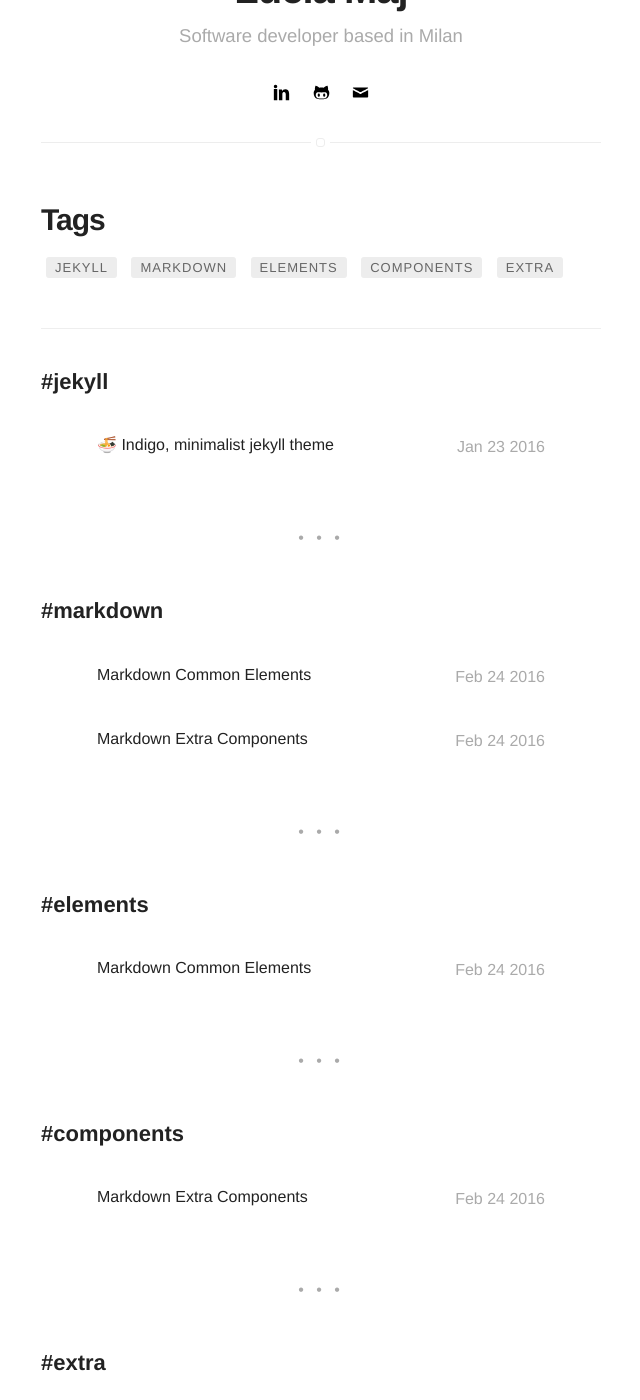
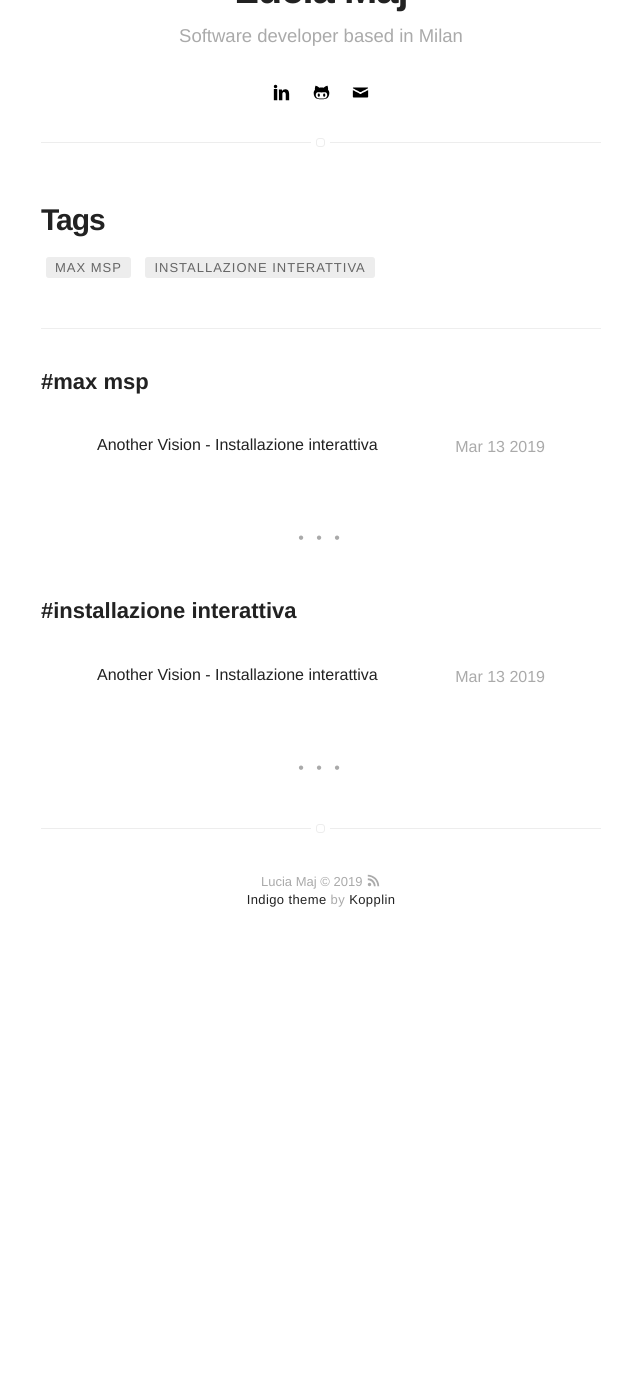
Before and after one commit to luciamaj/luciamaj-github.io, a Jekyll site: the page built from tags.html, in a window 1280 px wide and 1400 px high, scrolled down 312 px. Shown: the whole window, without its empty margins (319-959 px from the left). Built offline with Jekyll 4.4.1, drawn with Linux system fonts in a browser that asks for light colours; emoji names are drawn with the system emoji font; after the commit the page ends 1283 px from its top, so only the background shows below that; some of the changed text lies outside the part shown.

Commit message:
Another vision title

```diff
--- a/_config.yml
+++ b/_config.yml
@@ -54,7 +54,7 @@ github: lucia-maj
 email: majlucia@gmail.com
 
 authors:
-    johndoe:
+    luciamaj:
         name: Lucia Maj
         bio: A Man who travels the world eating noodles
         external-image: false
--- a/_posts/2015-02-24-markdown-extra-components.markdown
+++ /dev/null
@@ -1,196 +0,0 @@
----
-title: "Markdown Extra Components"
-layout: post
-date: 2016-02-24 22:48
-image: /assets/images/markdown.jpg
-headerImage: false
-tag:
-- markdown
-- components
-- extra
-category: blog
-author: jamesfoster
-description: Markdown summary with different options
----
-
-## Summary:
-
-You can pick as item to see how to apply in markdown.
-
-#### Especial Elements
-- [Evidence](#evidence)
-- [Side-by-Side](#side-by-side)
-- [Star](#star)
-- [Especial Breaker](#especial-breaker)
-- [Spoiler](#spoiler)
-
-#### External Elements
-- [Gist](#gist)
-- [Codepen](#codepen)
-- [Slideshare](#slideshare)
-- [Videos](#videos)
-
----
-
-## Evidence
-
-You can try the evidence!
-
-<span class="evidence">Paragraphs can be written like so. A paragraph is the basic block of Markdown. A paragraph is what text will turn into when there is no reason it should become anything else.</span>
-
-{% highlight html %}
-<span class="evidence">Paragraphs can be written like so. A paragraph is the basic block of Markdown. A paragraph is what text will turn into when there is no reason it should become anything else.</span>
-{% endhighlight %}
-
----
-
-## Side-by-side
-
-Like the [Medium](https://medium.com/) component.
-
-**Image** on the left and **Text** on the right:
-
-{% highlight html %}
-<div class="side-by-side">
-    <div class="toleft">
-        <img class="image" src="{{ site.url }}/{{ site.picture }}" alt="Alt Text">
-        <figcaption class="caption">Photo by John Doe</figcaption>
-    </div>
-
-    <div class="toright">
-        <p>Lorem ipsum dolor sit amet, consectetur adipisicing elit, sed do eiusmod tempor incididunt ut labore et dolore magna aliqua. Ut enim ad minim veniam, quis nostrud exercitation ullamco laboris nisi ut aliquip ex ea commodo consequat. Duis aute irure dolor in reprehenderit in voluptate velit esse cillum dolore eu fugiat nulla pariatur. Excepteur sint occaecat cupidatat non proident, sunt in culpa qui officia deserunt mollit anim id est laborum.</p>
-    </div>
-</div>
-{% endhighlight %}
-
-<div class="side-by-side">
-    <div class="toleft">
-        <img class="image" src="{{ site.url }}/{{ site.picture }}" alt="Alt Text">
-        <figcaption class="caption">Photo by John Doe</figcaption>
-    </div>
-
-    <div class="toright">
-        <p>Lorem ipsum dolor sit amet, consectetur adipisicing elit, sed do eiusmod tempor incididunt ut labore et dolore magna aliqua. Ut enim ad minim veniam, quis nostrud exercitation ullamco laboris nisi ut aliquip ex ea commodo consequat. Duis aute irure dolor in reprehenderit in voluptate velit esse cillum dolore eu fugiat nulla pariatur. Excepteur sint occaecat cupidatat non proident, sunt in culpa qui officia deserunt mollit anim id est laborum.</p>
-    </div>
-</div>
-
-**Text** on the left and **Image** on the right:
-
-{% highlight html %}
-<div class="side-by-side">
-    <div class="toleft">
-        <p>Lorem ipsum dolor sit amet, consectetur adipisicing elit, sed do eiusmod tempor incididunt ut labore et dolore magna aliqua. Ut enim ad minim veniam, quis nostrud exercitation ullamco laboris nisi ut aliquip ex ea commodo consequat. Duis aute irure dolor in reprehenderit in voluptate velit esse cillum dolore eu fugiat nulla pariatur. Excepteur sint occaecat cupidatat non proident, sunt in culpa qui officia deserunt mollit anim id est laborum.</p>
-    </div>
-
-    <div class="toright">
-        <img class="image" src="{{ site.url }}/{{ site.picture }}" alt="Alt Text">
-        <figcaption class="caption">Photo by John Doe</figcaption>
-    </div>
-</div>
-{% endhighlight %}
-
-<div class="side-by-side">
-    <div class="toleft">
-        <p>Lorem ipsum dolor sit amet, consectetur adipisicing elit, sed do eiusmod tempor incididunt ut labore et dolore magna aliqua. Ut enim ad minim veniam, quis nostrud exercitation ullamco laboris nisi ut aliquip ex ea commodo consequat. Duis aute irure dolor in reprehenderit in voluptate velit esse cillum dolore eu fugiat nulla pariatur. Excepteur sint occaecat cupidatat non proident, sunt in culpa qui officia deserunt mollit anim id est laborum.</p>
-    </div>
-
-    <div class="toright">
-        <img class="image" src="{{ site.url }}/{{ site.picture }}" alt="Alt Text">
-        <figcaption class="caption">Photo by John Doe</figcaption>
-    </div>
-</div>
-
----
-
-## Star
-
-You can give evidence to a post. Just add the tag to the markdown file.
-
-{% highlight raw %}
-star: true
-{% endhighlight %}
-
----
-
-## Especial Breaker
-
-You can add a especial *hr* to your text.
-
-{% highlight html %}
-<div class="breaker"></div>
-{% endhighlight %}
-
-<div class="breaker"></div>
-
----
-
-## Spoiler
-
-You can add an especial hidden content that appears on hover.
-
-{% highlight html %}
-<div class="spoiler"><p>your content</p></div>
-{% endhighlight %}
-
-<div class="spoiler"><p>Lorem ipsum dolor sit amet, consectetur adipisicing elit, sed do eiusmod tempor incididunt ut labore et dolore magna aliqua. Ut enim ad minim veniam, quis nostrud exercitation ullamco laboris nisi ut aliquip ex ea commodo consequat. Duis aute irure dolor in reprehenderit in voluptate velit esse cillum dolore eu fugiat nulla pariatur. Excepteur sint occaecat cupidatat non proident, sunt in culpa qui officia deserunt mollit anim id est laborum.</p></div>
-
----
-
-## Gist
-
-You can add Gists from github.
-
-{% highlight raw %}
-{ % gist sergiokopplin/91ff4220480727b47224245ee2e9c291 % }
-{% endhighlight %}
-
-{% gist sergiokopplin/91ff4220480727b47224245ee2e9c291 %}
-
----
-
-## Codepen
-
-You can add Pens from Codepen.
-
-{% highlight html %}
-<p data-height="268" data-theme-id="0" data-slug-hash="gfdDu" data-default-tab="result" data-user="chriscoyier" class='codepen'>
-    See the Pen <a href='http://codepen.io/chriscoyier/pen/gfdDu/'>Crappy Recreation of the Book Cover of *The Flame Alphabet*</a> by Chris Coyier (<a href='http://codepen.io/chriscoyier'>@chriscoyier</a>) on <a href='http://codepen.io'>CodePen</a>.
-</p>
-<script async src="//assets.codepen.io/assets/embed/ei.js"></script>
-{% endhighlight %}
-
-<p data-height="268" data-theme-id="0" data-slug-hash="gfdDu" data-default-tab="result" data-user="chriscoyier" class='codepen'>See the Pen <a href='http://codepen.io/chriscoyier/pen/gfdDu/'>Crappy Recreation of the Book Cover of *The Flame Alphabet*</a> by Chris Coyier (<a href='http://codepen.io/chriscoyier'>@chriscoyier</a>) on <a href='http://codepen.io'>CodePen</a>.</p>
-<script async src="//assets.codepen.io/assets/embed/ei.js"></script>
-
----
-
-## Slideshare
-
-Add your presentations here!
-
-{% highlight html %}
-<iframe src="//www.slideshare.net/slideshow/embed_code/key/hqDhSJoWkrHe7l" width="560" height="310" frameborder="0" marginwidth="0" marginheight="0" scrolling="no" style="border:1px solid #CCC; border-width:1px; margin-bottom:5px; max-width: 100%;" allowfullscreen> </iframe>
-{% endhighlight %}
-
-<iframe src="//www.slideshare.net/slideshow/embed_code/key/hqDhSJoWkrHe7l" width="560" height="310" frameborder="0" marginwidth="0" marginheight="0" scrolling="no" style="border:1px solid #CCC; border-width:1px; margin-bottom:5px; max-width: 100%;" allowfullscreen> </iframe>
-
----
-
-## Videos
-
-Do you want some videos? Youtube, Vimeo or Vevo? Copy the embed code and paste on your post!
-
-**Example**
-
-{% highlight html %}
-<iframe width="560" height="310" src="https://www.youtube.com/embed/r7XhWUDj-Ts" frameborder="0" allowfullscreen></iframe>
-{% endhighlight %}
-
-<iframe width="560" height="310" src="https://www.youtube.com/embed/r7XhWUDj-Ts" frameborder="0" allowfullscreen></iframe>
-
-[1]: http://daringfireball.net/projects/markdown/
-[2]: http://www.fileformat.info/info/unicode/char/2163/index.htm
-[3]: http://www.markitdown.net/
-[4]: http://daringfireball.net/projects/markdown/basics
-[5]: http://daringfireball.net/projects/markdown/syntax
-[6]: http://kune.fr/wp-content/uploads/2013/10/ghost-blog.jpg
--- a/_posts/2016-01-23-indigo-jekyll-theme.markdown
+++ b/_posts/2016-01-23-another-vision.markdown
@@ -1,15 +1,15 @@
 ---
-title: ":ramen: Indigo, minimalist jekyll theme"
+title: "Another Vision - Installazione interattiva"
 layout: post
-date: 2016-01-23 22:10
-tag: jekyll
+date: 2019-03-13 22:10
+tag: [max msp, installazione interattiva]
 image: https://koppl.in/indigo/assets/images/jekyll-logo-light-solid.png
-headerImage: true
+headerImage: false
 projects: true
 hidden: true # don't count this post in blog pagination
-description: "This is a simple and minimalist template for Jekyll for those who likes to eat noodles."
+description: "Un'installazione interattiva realizzata l'ultimo anno allo IED"
 category: project
-author: johndoe
+author: luciamaj
 externalLink: false
 ---
 
--- a/_posts/2016-02-24-markdown-common-elements.markdown
+++ /dev/null
@@ -1,204 +0,0 @@
----
-title: "Markdown Common Elements"
-layout: post
-date: 2016-02-24 22:44
-image: /assets/images/markdown.jpg
-headerImage: false
-tag:
-- markdown
-- elements
-star: true
-category: blog
-author: johndoe
-description: Markdown summary with different options
----
-
-## Basic formatting
-
-This note **demonstrates** some of what [Markdown][1] is *capable of doing*.
-
-And that's how to do it.
-
-{% highlight html %}
-This note **demonstrates** some of what [Markdown][some/link] is *capable of doing*.
-{% endhighlight %}
-
----
-
-## Headings
-
-There are six levels of headings. They correspond with the six levels of HTML headings. You've probably noticed them already in the page. Each level down uses one more hash character. But we are using just 4 of them.
-
-# Headings can be small
-
-## Headings can be small
-
-### Headings can be small
-
-#### Headings can be small
-
-{% highlight raw %}
-# Heading
-## Heading
-### Heading
-#### Heading
-{% endhighlight %}
-
----
-
-## Lists
-
-### Ordered list
-
-1. Item 1
-2. A second item
-3. Number 3
-
-{% highlight raw %}
-1. Item 1
-2. A second item
-3. Number 3
-{% endhighlight %}
-
-### Unordered list
-
-* An item
-* Another item
-* Yet another item
-* And there's more...
-
-{% highlight raw %}
-* An item
-* Another item
-* Yet another item
-* And there's more...
-{% endhighlight %}
-
----
-
-## Paragraph modifiers
-
-### Quote
-
-> Here is a quote. What this is should be self explanatory. Quotes are automatically indented when they are used.
-
-{% highlight raw %}
-> Here is a quote. What this is should be self explanatory.
-{% endhighlight raw %}
-
----
-
-## URLs
-
-URLs can be made in a handful of ways:
-
-* A named link to [Mark It Down][3].
-* Another named link to [Mark It Down](http://markitdown.net/)
-* Sometimes you just want a URL like <http://markitdown.net/>.
-
-{% highlight raw %}
-* A named link to [MarkItDown][3].
-* Another named link to [MarkItDown](http://markitdown.net/)
-* Sometimes you just want a URL like <http://markitdown.net/>.
-{% endhighlight %}
-
----
-
-## Horizontal rule
-
-A horizontal rule is a line that goes across the middle of the page.
-It's sometimes handy for breaking things up.
-
-{% highlight raw %}
----
-{% endhighlight %}
-
----
-
-## Images
-
-Markdown can also contain images. I'll need to add something here sometime.
-
-{% highlight raw %}
-![Markdowm Image][/image/url]
-{% endhighlight %}
-
-![Markdowm Image][6]
-
-*Figure Caption*?
-
-{% highlight raw %}
-![Markdowm Image][/image/url]
-<figcaption class="caption">Photo by John Doe</figcaption>
-{% endhighlight %}
-
-![Markdowm Image][6]
-<figcaption class="caption">Photo by John Doe</figcaption>
-
-*Bigger Images*?
-
-{% highlight raw %}
-![Markdowm Image][/image/url]{: class="bigger-image" }
-{% endhighlight %}
-
-![Markdowm Image][6]{: class="bigger-image" }
-
----
-
-## Code
-
-A HTML Example:
-
-{% highlight html %}
-<!DOCTYPE html>
-<html lang="en">
-<head>
-    <meta charset="UTF-8">
-    <title>Document</title>
-</head>
-<body>
-    <h1>Just a test</h1>
-</body>
-</html>
-{% endhighlight %}
-
-A CSS Example:
-
-{% highlight css %}
-pre {
-    padding: 10px;
-    font-size: .8em;
-    white-space: pre;
-}
-
-pre, table {
-    width: 100%;
-}
-
-code, pre, tt {
-    font-family: Monaco, Consolas, Inconsolata, monospace, sans-serif;
-    background: rgba(0,0,0,.05);
-}
-{% endhighlight %}
-
-A JS Example:
-
-{% highlight js %}
-// Sticky Header
-$(window).scroll(function() {
-
-    if ($(window).scrollTop() > 900 && !$("body").hasClass('show-menu')) {
-        $('#hamburguer__open').fadeOut('fast');
-    } else if (!$("body").hasClass('show-menu')) {
-        $('#hamburguer__open').fadeIn('fast');
-    }
-
-});
-{% endhighlight %}
-
-[1]: http://daringfireball.net/projects/markdown/
-[2]: http://www.fileformat.info/info/unicode/char/2163/index.htm
-[3]: http://www.markitdown.net/
-[4]: http://daringfireball.net/projects/markdown/basics
-[5]: http://daringfireball.net/projects/markdown/syntax
-[6]: http://kune.fr/wp-content/uploads/2013/10/ghost-blog.jpg
```
